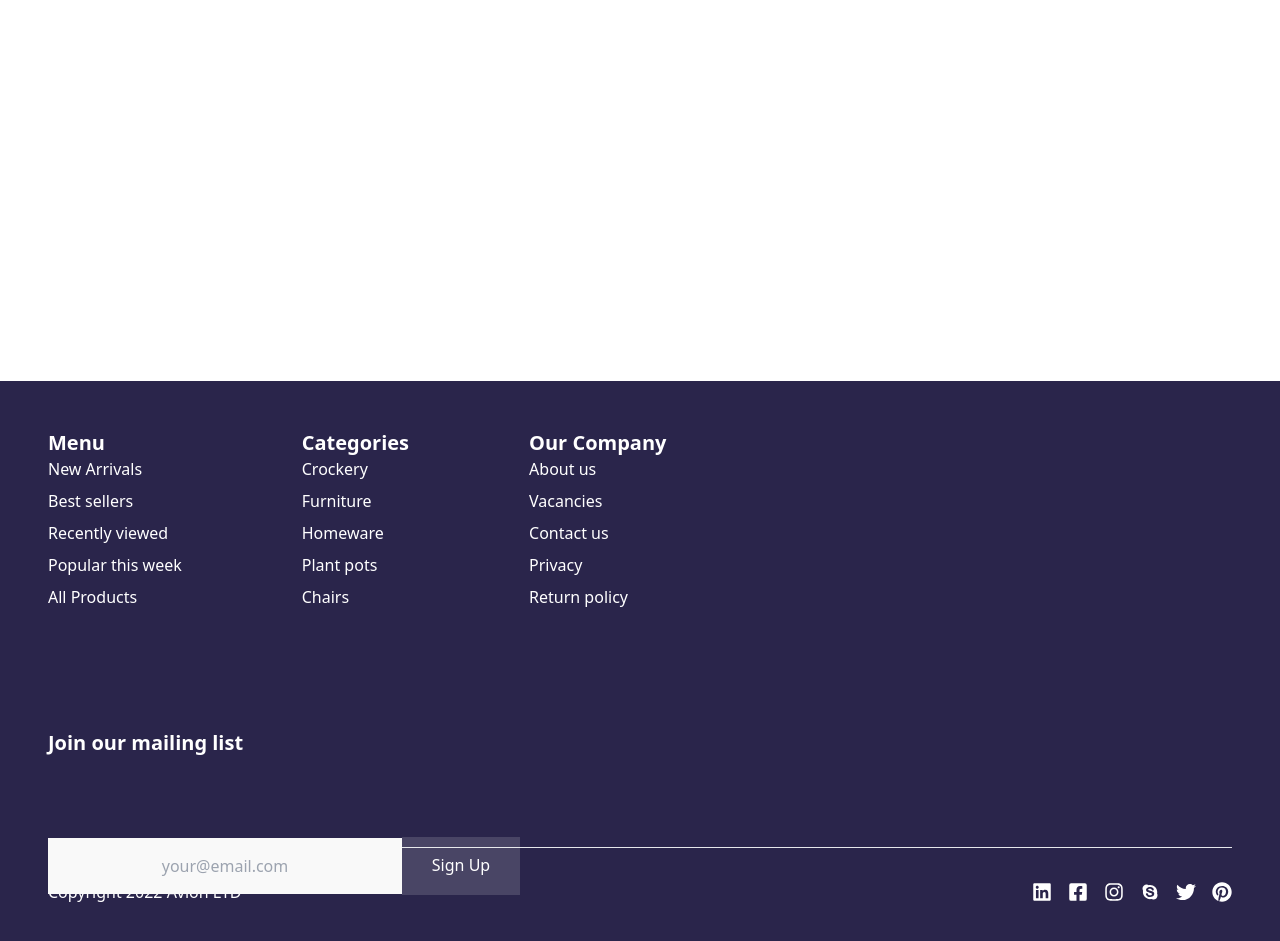
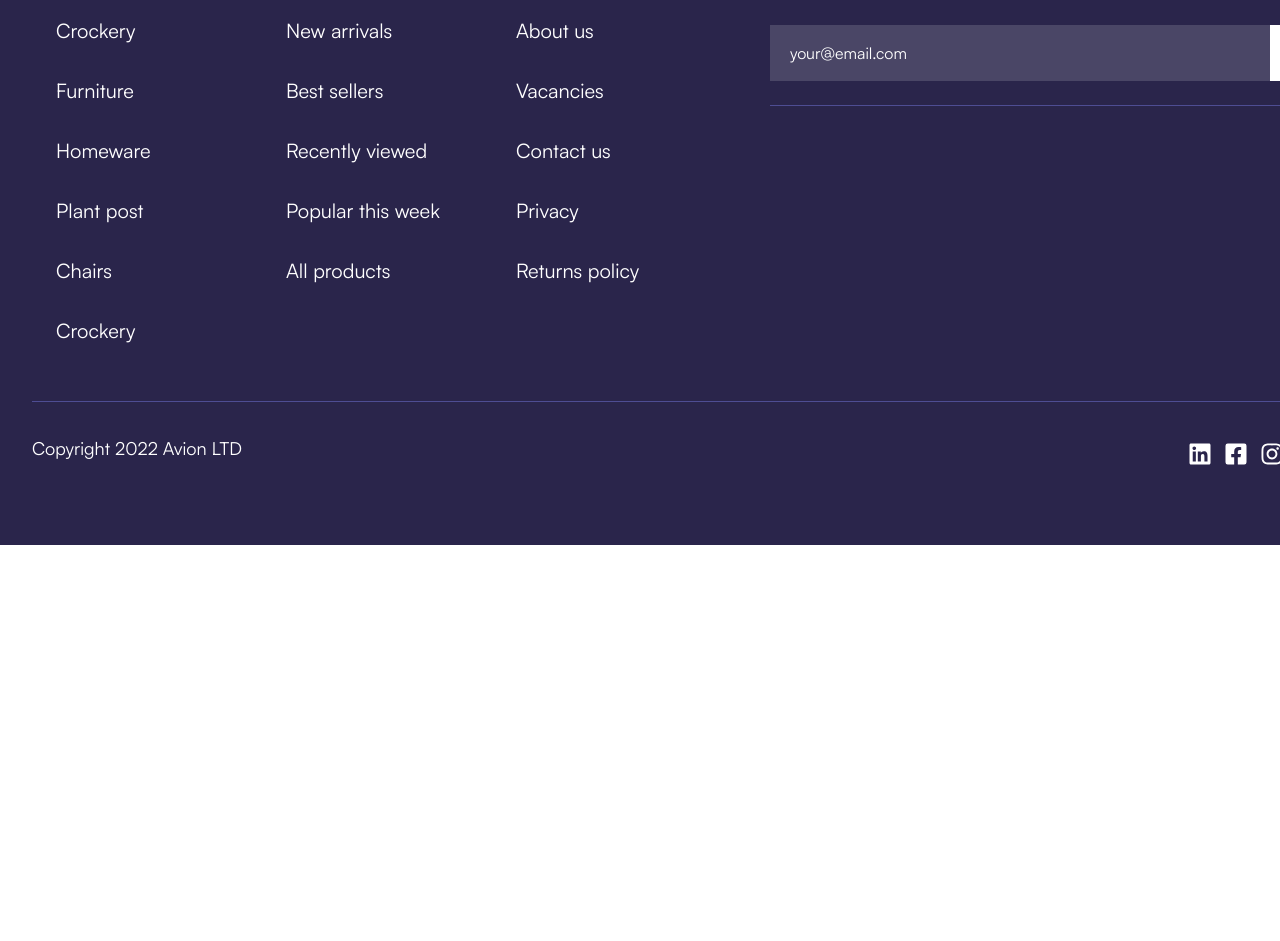
Before and after one commit to erum-waris/figma-UI-UX-hackathon, a Next.js app: page / in a window 1280 px wide. Shown: the part 3960-4901 px from the top of the page. After the commit the page ends 4521 px from the top, so only its background shows below. Built offline with nearby package versions, Linux system fonts and the light colour scheme.

Commit message:
UI UX Hackathon

```diff
--- a/src/app/components/Footer.tsx
+++ /dev/null
@@ -1,78 +0,0 @@
-import Link from 'next/link';
-import React from 'react';
-import { FaLinkedin, FaInstagram, FaFacebookSquare, FaTwitter, FaPinterest } from "react-icons/fa";
-import { IoLogoSkype } from "react-icons/io";
-
-const Footer = () => {
-  return (
-    <footer>
-      <div className='px-6 md:px-12 py-12 bg-[#2A254B] mt-12'>
-        <div className="flex flex-wrap md:flex-row gap-12 md:gap-[120px] ">
-          {/* Menu Section */}
-          <div className="text-white w-full sm:w-auto">
-            <h1 className="text-lg md:text-xl font-bold">Menu</h1>
-            <div className='space-y-2'>
-              <p><Link href={'/'}>New Arrivals</Link></p>
-              <p><Link href={'/'}>Best sellers</Link></p>
-              <p><Link href={'/'}>Recently viewed</Link></p>
-              <p><Link href={'/'}>Popular this week</Link></p>
-              <p><Link href={'/'}>All Products</Link></p>
-            </div>
-          </div>
-
-          {/* Categories Section */}
-          <div className="text-white w-full sm:w-auto">
-            <h1 className="text-lg md:text-xl font-bold">Categories</h1>
-            <div className='space-y-2'>
-              <p><Link href={'/'}>Crockery</Link></p>
-              <p><Link href={'/'}>Furniture</Link></p>
-              <p><Link href={'/'}>Homeware</Link></p>
-              <p><Link href={'/'}>Plant pots</Link></p>
-              <p><Link href={'/'}>Chairs</Link></p>
-            </div>
-          </div>
-
-          {/* Company Section */}
-          <div className="text-white w-full sm:w-auto">
-            <h1 className="text-lg md:text-xl font-bold">Our Company</h1>
-            <div className='space-y-2'>
-              <p><Link href={'/about'}>About us</Link></p>
-              <p><Link href={'/'}>Vacancies</Link></p>
-              <p><Link href={'/'}>Contact us</Link></p>
-              <p><Link href={'/'}>Privacy</Link></p>
-              <p><Link href={'/'}>Return policy</Link></p>
-            </div>
-          </div>
-
-          {/* Mailing List Section */}
-          <div className="text-white w-full sm:w-auto">
-            <h3 className="text-lg md:text-xl font-bold">Join our mailing list</h3>
-            <div className='md:w-[627px] flex items-center md:relative md:top-[5rem] mx-auto'>
-<input type="email" placeholder="your@email.com" className='md:w-[354px] md:h-[56px] hover:border-2 hover:border-black bg-[#F9F9F9] text-center'/>
-<Link href="/" className='md:w-[118px] md:h-[58px] bg-[#F9F9F926] text-white text-[16px] placeholder:font-satoshi text-center py-4 px-3 md:px-4 hover:bg-[#9a8df0] hover:text-white hover:border-2 hover:border-black'>Sign Up</Link>
-</div>
-          </div>
-        </div>
-
-        <hr className='bg-[#4E4D93] my-8' />
-
-        {/* Footer Bottom Section */}
-        <div className='flex flex-wrap justify-between items-center text-white gap-4'>
-          <div>
-            <h1>Copyright 2022 Avion LTD</h1>
-          </div>
-          <div className='flex gap-4'>
-            <Link href={'/'}><FaLinkedin size={20} /></Link>
-            <Link href={'/'}><FaFacebookSquare size={20} /></Link>
-            <Link href={'/'}><FaInstagram size={20} /></Link>
-            <Link href={'/'}><IoLogoSkype size={20} /></Link>
-            <Link href={'/'}><FaTwitter size={20} /></Link>
-            <Link href={'/'}><FaPinterest size={20} /></Link>
-          </div>
-        </div>
-      </div>
-    </footer>
-  );
-};
-
-export default Footer;
--- /dev/null
+++ b/src/app/components/footer/Footer.tsx
@@ -0,0 +1,102 @@
+import React from "react";
+import {
+  FaFacebookSquare,
+  FaInstagram,
+  FaLinkedin,
+  FaPinterest,
+  FaSkype,
+  FaTwitter,
+} from "react-icons/fa";
+
+
+type FooterLinksProps = {
+  name: string | null | undefined;
+};
+
+const FooterLinks: React.FC<FooterLinksProps> = ({ name }) => {
+  if (!name) return null; // Handle undefined or null gracefully
+  return (
+    <p className="font-satoshi font-normal leading-[18.9px] text-white hover:underline py-2 md:py-4 md:text-xl">
+      {name}
+    </p>
+  );
+};
+
+
+const FooterHeading = ({ name }: { name: string }) => {
+  return (
+    <h5 className="font-clash text-lg tracking-wide text-white font leading-[19.68px] pb-1 md:pb-2 md:text-2xl">
+      {name}
+    </h5>
+  );
+};
+
+
+
+
+const Footer = () => {
+  return (
+    <div className="relative md:w-[1440px] md:h-[300] w-[390px] h-[720px] bottom-4 bg-[#2A254B] gap-8 md:py-[6rem] md:px-[2rem]">
+      <div className="flex flex-col lg:flex-row md:border-b md:border-[#4e4d93] ">
+        <div className="grid grid-cols-2 md:grid-cols-3 gap-6 px-6 py-10 md:gap-[4rem]">
+          <div>
+            <FooterHeading name="Categories" />
+            <FooterLinks name="Crockery" />
+            <FooterLinks name="Furniture" />
+            <FooterLinks name="Homeware" />
+            <FooterLinks name="Plant post" />
+            <FooterLinks name="Chairs" />
+            <FooterLinks name="Crockery" />
+          </div>
+          <div>
+            <FooterHeading name="Menu" />
+            <FooterLinks name="New arrivals" />
+            <FooterLinks name="Best sellers" />
+            <FooterLinks name="Recently viewed" />
+            <FooterLinks name="Popular this week" />
+            <FooterLinks name="All products" />
+          </div>
+          <div>
+            <FooterHeading name="Our Company" />
+            <FooterLinks name="About us" />
+            <FooterLinks name="Vacancies" />
+            <FooterLinks name="Contact us" />
+            <FooterLinks name="Privacy" />
+            <FooterLinks name="Returns policy" />
+          </div>
+        </div>
+
+        <div className="md:relative md:left-[4rem] md:top-[3rem]">
+          <div className="ml-8 md:ml-0">
+            <FooterHeading name="Join our mailing list" />
+          </div>
+          <div className="mt-4 flex justify-center pb-6 border-b border-[#4e4d93] md:border-darkPrimary">
+            <input
+              type="email"
+              placeholder="your@email.com"
+              className="bg-white bg-opacity-[15%] placeholder:font-satoshi focus:outline-none py-4 px-5 placeholder:text-white md:w-[500px]"
+            />
+            <button className="px-[32px] py-[16px] bg-white text-[#2A254B] font-satoshi font-normal leading-6 hover:bg-navbarColor hover:text-lightGray">
+              Sign up
+            </button>
+          </div>
+        </div>
+      </div>
+      <div className="md:flex md:justify-between">
+        <p className="text-center  font-satoshi font-normal leading-[18.9px] text-white mt-6 md:text-lg md:mt-8">
+          Copyright 2022 Avion LTD
+        </p>
+        <div className="hidden md:flex mt-10 mr-4 gap-3">
+          <FaLinkedin className="w-[24px] h-[24px] text-white" />
+          <FaFacebookSquare className="w-[24px] h-[24px] text-white" />
+          <FaInstagram className="w-[24px] h-[24px] text-white" />
+          <FaSkype className="w-[24px] h-[24px] text-white" />
+          <FaTwitter className="w-[24px] h-[24px] text-white" />
+          <FaPinterest className="w-[24px] h-[24px] text-white" />
+        </div>
+      </div>
+    </div>
+  );
+};
+
+export default Footer;
--- a/src/app/layout.tsx
+++ b/src/app/layout.tsx
@@ -2,7 +2,7 @@ import type { Metadata } from "next";
 import localFont from "next/font/local";
 import "./globals.css";
 import Navbar from "./components/navbar/Navbar";
-import Footer from "./components/Footer";
+import Footer from "./components/footer/Footer";
 
 const geistSans = localFont({
   src: "./fonts/GeistVF.woff",
@@ -16,7 +16,7 @@ const geistMono = localFont({
 });
 
 export const metadata: Metadata = {
-  title: "Create Next App",
+  title: "UI UX HACKATHON",
   description: "Generated by create next app",
 };
 
--- a/src/app/page.tsx
+++ b/src/app/page.tsx
@@ -9,7 +9,7 @@ import FeaturesSection from './components/Feature'
 
 function Home() {
   return (
-    <main className='relative mx-auto w-[390px] h-[4500px] bg-white md:w-[1440px] md:h-[4160px]'>
+    <main className='relative mx-auto w-[390px]  bg-white md:w-[1440px] overflow-hidden'>
       <HeroSection/>
       <BrandSection/>
       <CeramicsSection/>
```
